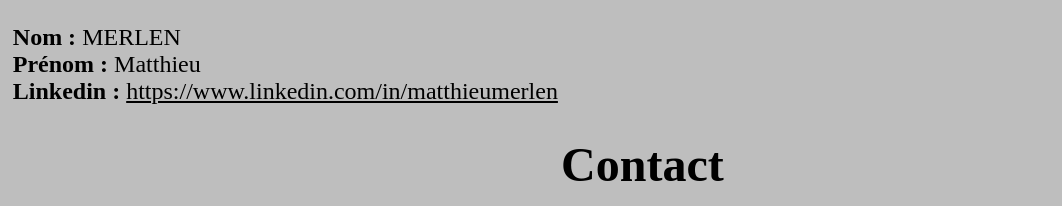
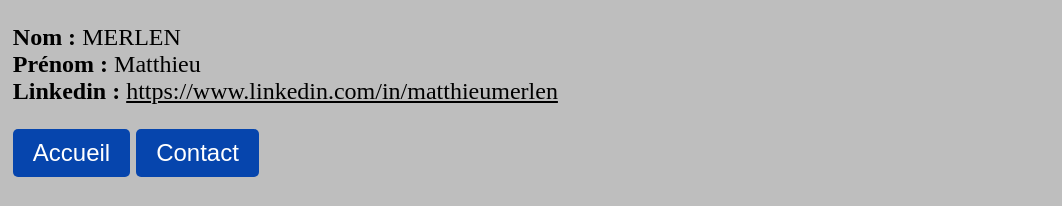
Before and after one commit to matthieu-merlen/matthieu-merlen.github.io, a plain HTML site: page contact.html in a window 1280 px wide. Shown: the top 206 px of the page, 0-1062 px from the left. Drawn offline with Linux system fonts and the light colour scheme.

Commit message:
Update contact.html

```diff
--- a/contact.html
+++ b/contact.html
@@ -10,7 +10,8 @@
     <p><b>Nom :</b> MERLEN <br>
     <b>Prénom :</b> Matthieu <br>
     <b>Linkedin :</b> <a href="https://www.linkedin.com/in/matthieumerlen">https://www.linkedin.com/in/matthieumerlen</a></p>
-
+    <a href="index.html"><button>Accueil</button></a>
+    <a href="contact.html"><button>Contact</button></a>
     <h1>Contact</h1>
     <hr>
 
```
